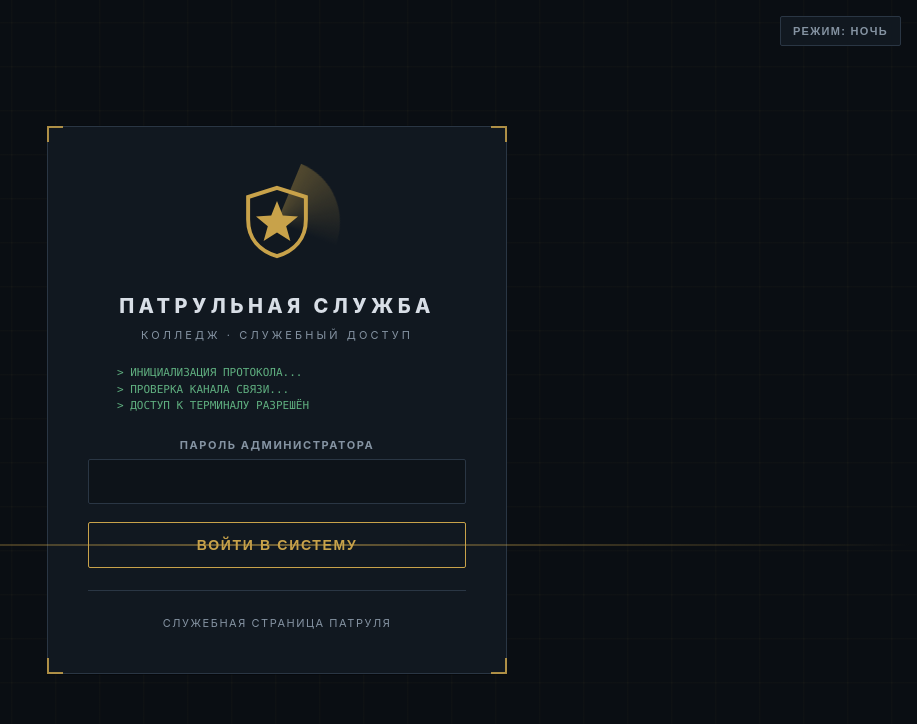
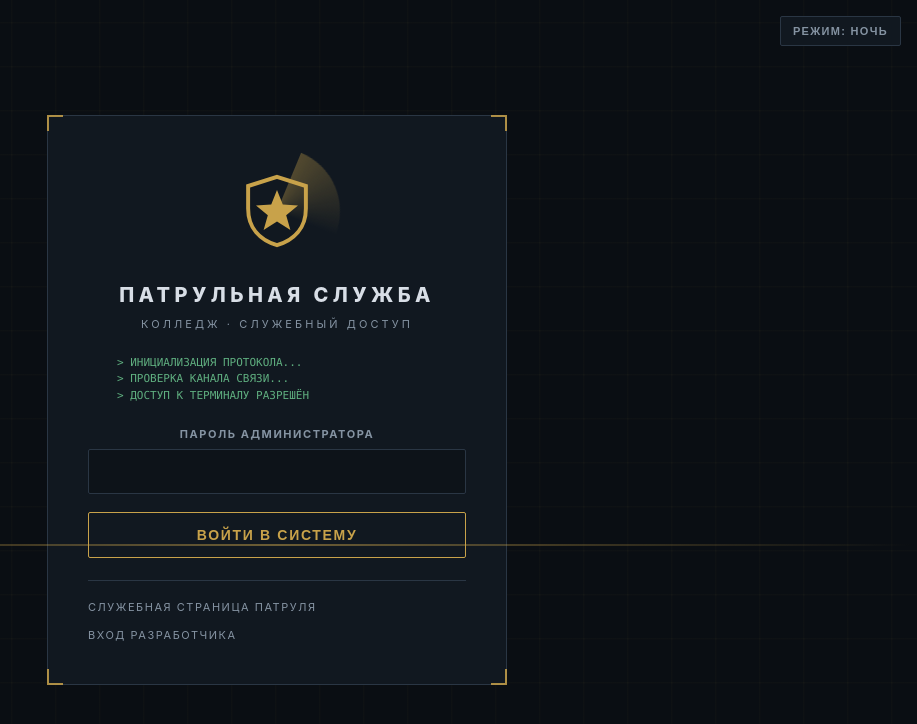
Before and after one commit to Anon2200/patrol-system, a FastAPI app: page /login in a window 1280 px wide. Shown: the top 724 px of the page, without its empty margins (363-1280 px from the left). Run offline with FastAPI, Linux system fonts and the light colour scheme.

Commit message:
Update login.html

```diff
--- a/templates/login.html
+++ b/templates/login.html
@@ -38,8 +38,9 @@
                 <button type="submit" class="btn btn-primary btn-block">Войти в систему</button>
             </form>
 
-            <div class="login-footer">
+            <div class="login-footer" style="display: flex; justify-content: space-between; gap: 12px; flex-wrap: wrap;">
                 <a href="/">Служебная страница патруля</a>
+                <a href="/dev/login">Вход разработчика</a>
             </div>
         </div>
     </div>
```
